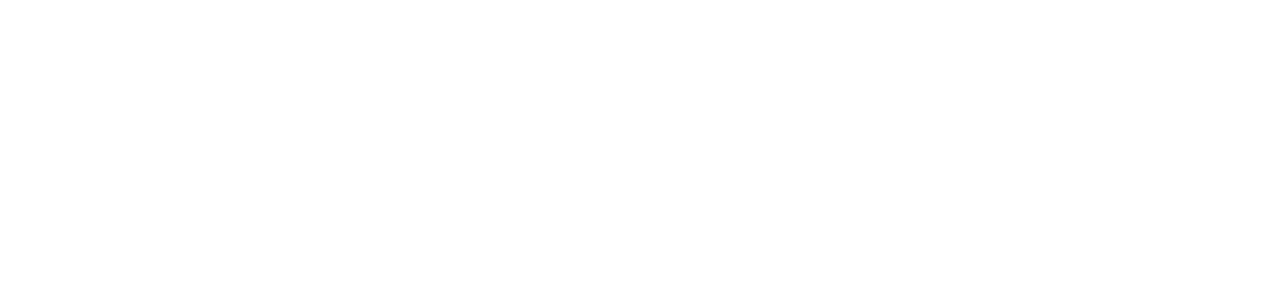
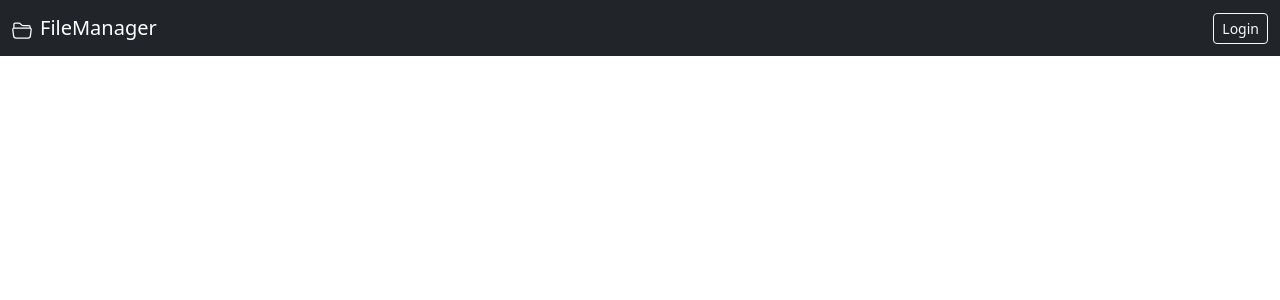
Before and after one commit to GingerNeil12/FileManager, an Angular app in the folder Frontend/: page / in a window 1280 px wide. Shown: the top 300 px of the page. Built offline with nearby package versions, Linux system fonts and the light colour scheme.

Commit message:
added a default navbar

```diff
--- a/Frontend/src/app/app.html
+++ b/Frontend/src/app/app.html
@@ -1 +1,2 @@
+<app-navbar />
 <router-outlet />
--- a/Frontend/src/app/app.ts
+++ b/Frontend/src/app/app.ts
@@ -1,9 +1,11 @@
 import { Component } from '@angular/core';
 import { RouterOutlet } from '@angular/router';
 
+import { NavbarComponent } from './core/components/navbar/navbar.component';
+
 @Component({
   selector: 'app-root',
-  imports: [RouterOutlet],
+  imports: [RouterOutlet, NavbarComponent],
   templateUrl: './app.html',
 })
 export class App {}
--- /dev/null
+++ b/Frontend/src/app/core/components/navbar/navbar.component.html
@@ -0,0 +1,10 @@
+<nav class="navbar navbar-dark bg-dark fixed-top">
+  <div class="container-fluid">
+    <a class="navbar-brand" routerLink="/">
+      <svg xmlns="http://www.w3.org/2000/svg" width="20" height="20" fill="currentColor" viewBox="0 0 16 16" class="me-2" aria-hidden="true">
+        <path d="M1 3.5A1.5 1.5 0 0 1 2.5 2h2.764c.958 0 1.76.56 2.311 1.184C7.985 3.648 8.48 4 9 4h4.5A1.5 1.5 0 0 1 15 5.5v.64c.57.265.94.876.856 1.546l-.64 5.124A2.5 2.5 0 0 1 12.733 15H3.266a2.5 2.5 0 0 1-2.481-2.19l-.64-5.124A1.5 1.5 0 0 1 1 6.14zM2 6h12v-.5a.5.5 0 0 0-.5-.5H9c-.964 0-1.71-.629-2.174-1.154C6.374 3.334 5.82 3 5.264 3H2.5a.5.5 0 0 0-.5.5zm-.367 1a.5.5 0 0 0-.496.562l.64 5.124A1.5 1.5 0 0 0 3.266 14h9.468a1.5 1.5 0 0 0 1.489-1.314l.64-5.124A.5.5 0 0 0 14.367 7z"/>
+      </svg>FileManager
+    </a>
+    <button class="btn btn-outline-light btn-sm" type="button">Login</button>
+  </div>
+</nav>
--- /dev/null
+++ b/Frontend/src/app/core/components/navbar/navbar.component.ts
@@ -0,0 +1,11 @@
+import { ChangeDetectionStrategy, Component } from '@angular/core';
+import { RouterLink } from '@angular/router';
+
+@Component({
+  selector: 'app-navbar',
+  standalone: true,
+  imports: [RouterLink],
+  templateUrl: './navbar.component.html',
+  changeDetection: ChangeDetectionStrategy.OnPush,
+})
+export class NavbarComponent {}
--- /dev/null
+++ b/Frontend/src/app/core/components/toast/toast.component.css
@@ -0,0 +1,3 @@
+.toast-container {
+  top: var(--navbar-height);
+}
--- a/Frontend/src/app/core/components/toast/toast.component.html
+++ b/Frontend/src/app/core/components/toast/toast.component.html
@@ -1,4 +1,4 @@
-<div class="toast-container position-fixed top-0 end-0 p-3">
+<div class="toast-container position-fixed end-0 p-3">
   <div class="toast show align-items-center text-bg-danger border-0" role="alert">
     <div class="d-flex">
       <div class="toast-body">{{ message() }}</div>
--- a/Frontend/src/app/core/components/toast/toast.component.ts
+++ b/Frontend/src/app/core/components/toast/toast.component.ts
@@ -5,6 +5,7 @@
   standalone: true,
   changeDetection: ChangeDetectionStrategy.OnPush,
   templateUrl: './toast.component.html',
+  styleUrl: './toast.component.css',
 })
 export class ToastComponent {
   readonly message = input.required<string>();
--- a/Frontend/src/styles.css
+++ b/Frontend/src/styles.css
@@ -1,2 +1,9 @@
 /* You can add global styles to this file, and also import other style files */
 @import 'bootstrap/dist/css/bootstrap.min.css';
+:root {
+  --navbar-height: 56px;
+}
+
+body {
+  padding-top: var(--navbar-height);
+}
```
Also changed, not shown: 2 other files (tests, documents, lock files or other folders).
